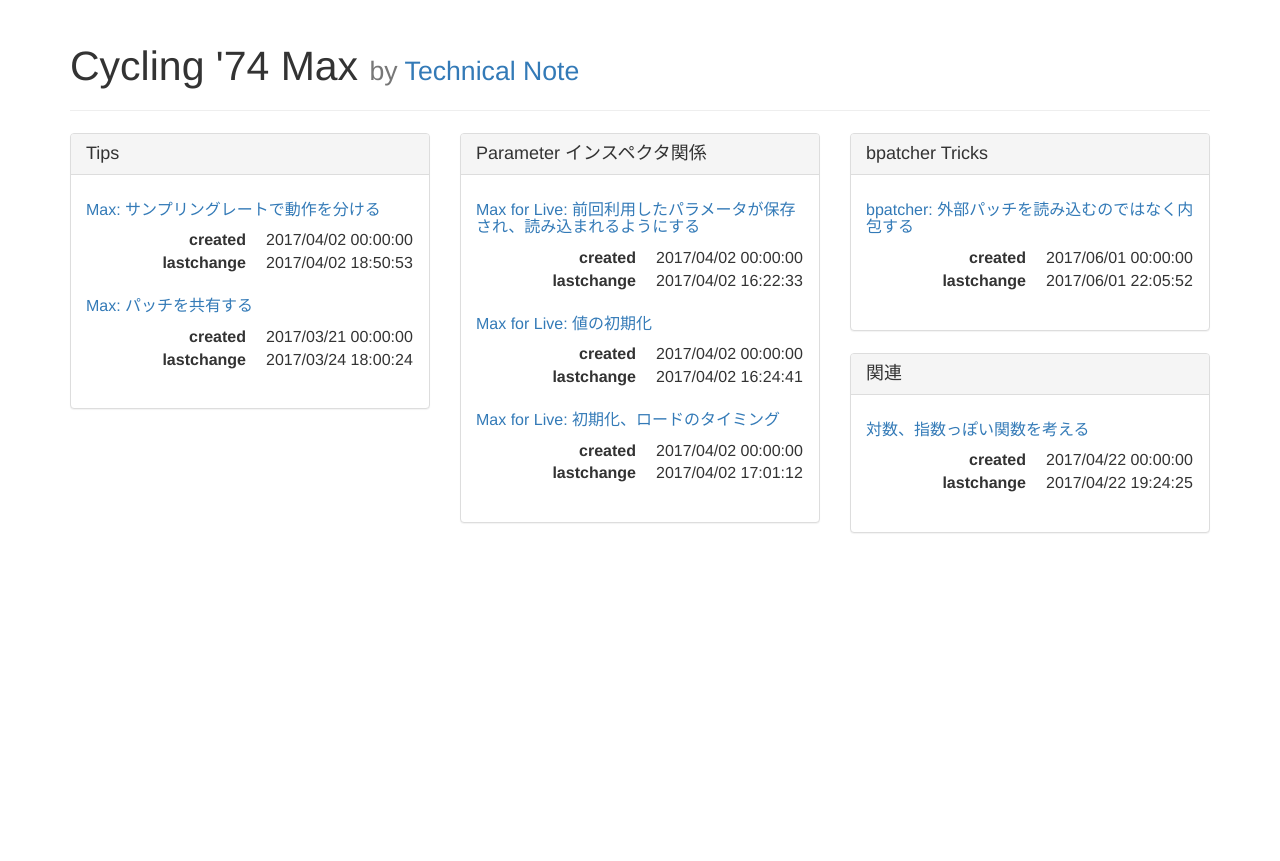
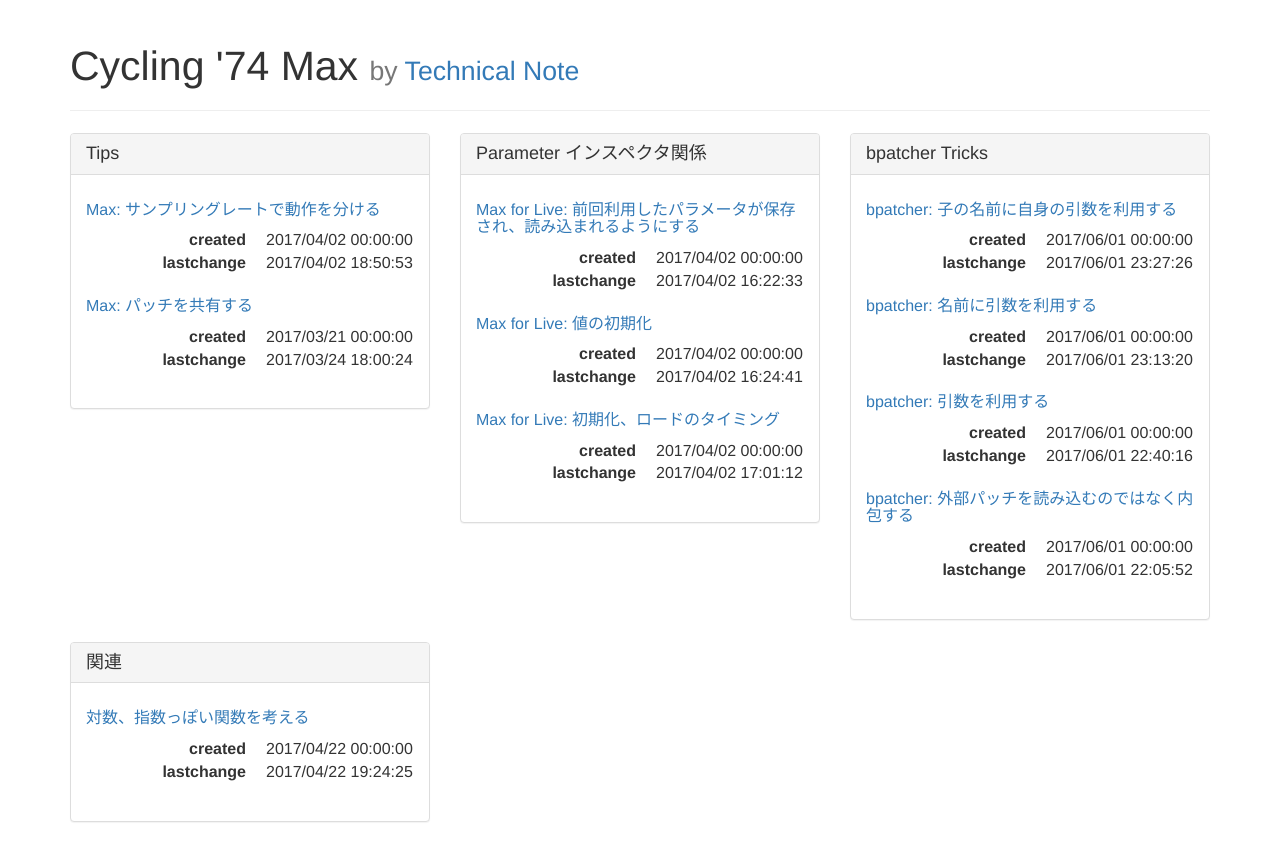
Before and after one commit to leico/TechnicalNote, a Jekyll site: the page built from _Max/index.html, in a window 1280 px wide. Shown: the top 861 px of the page. Built offline with Jekyll 4.4.1, drawn with Linux system fonts in a browser that asks for light colours.

Commit message:
update bpatcher tricks

```diff
--- /dev/null
+++ b/_Max/bpatcher-argument-name.md
@@ -0,0 +1,36 @@
+---
+layout : post
+title  : "bpatcher: 名前に引数を利用する"
+date   : 2017/06/01
+lastchange : 2017-06-01 23:13:20.
+tags   :
+  - Max
+  - Max for Live
+  - bpatcher
+  - args
+  - argument
+  - name
+  - send
+  - receive
+---
+
+## 引数を`send`/`receive`の名前にする
+
+`send`/`receive`の名前も引数で与えることができる。
+
+{% capture url %}{{ site.github.url }}{% link _Max/images/bpatcher-argument-name/01-send.png %}{% endcapture %}
+{% assign caption = '引数に **value1** を与えているので `s value1`になっている' | markdownify %}
+{% include thumbnail.html url=url caption=caption %}
+
+内部で用いる`send/receive`の名前を一意にしたい場合は`#0`を用いればよいが、
+同じ処理をするパッチが複数必要で、それぞれ`bpatcher`内外で`send`/`receive`を用いたい時にこの方法は有効。
+
+`#0`を用いてしまうと毎回名前が変化してしまうため、内外での`send`/`receive`は困難になる。
+
+
+{% capture url %}{{ site.github.url }}{% link _Max/images/bpatcher-argument-name/02-parallel.png %}{% endcapture %}
+{% assign caption = '
+この程度なら`bpatcher`に`outlet`を作るだけでもよいが、
+それでは難しい場合もある。
+' | markdownify %}
+{% include thumbnail.html url=url caption=caption %}
--- /dev/null
+++ b/_Max/bpatcher-argument.md
@@ -0,0 +1,28 @@
+---
+layout : post
+title  : "bpatcher: 引数を利用する"
+date   : 2017/06/01
+lastchange : 2017-06-01 22:40:16.
+tags   :
+  - Max
+  - Max for Live
+  - bpatcher
+  - args
+  - argument
+---
+
+## 引数をサブパッチに与える
+
+`patcher`で引数を利用するには`patcherargs`の出力を利用する必要があったが、
+`bpatcher`では`#1 #2 #3...`という埋め込み型の引数を利用することができる。
+
+別ファイルのパッチをサブパッチとして読み込む場合に利用可能だったものが、
+内包するパッチでも利用できる。
+
+{% capture url %}{{ site.github.url }}{% link _Max/images/bpatcher-argument/01-args.png %}{% endcapture %}
+{% assign caption = 'インスペクタの **Argument(s)** を編集すると' | markdownify %}
+{% include thumbnail.html url=url caption=caption %}
+
+{% capture url %}{{ site.github.url }}{% link _Max/images/bpatcher-argument/02-substitute.png %}{% endcapture %}
+{% assign caption = 'スペース区切りで左から`#1 #2 #3...` にそれぞれの値が代入される' | markdownify %}
+{% include thumbnail.html url=url caption=caption %}
--- /dev/null
+++ b/_Max/bpatcher-inherit-argument.md
@@ -0,0 +1,38 @@
+---
+layout : post
+title  : "bpatcher: 子の名前に自身の引数を利用する"
+date   : 2017/06/01
+lastchange : 2017-06-01 23:27:26.
+tags   :
+  - Max
+  - Max for Live
+  - bpatcher
+  - args
+  - argument
+  - name
+  - send
+  - receive
+  - inherit
+---
+
+## サブパッチに自分の引数をアレンジして利用する
+
+`bpatcher`の内部に`bpatcher`を作るといった事はもちろん可能で、
+それぞれ引数を利用することも可能。
+
+そしてサブパッチの引数に自身の引数を利用することができる。
+
+{% capture url %}{{ site.github.url }}{% link _Max/images/bpatcher-inherit-argument/01-inherit.png %}{% endcapture %}
+{% assign caption = '
+
+パッチ構成
+
+* パッチ
+    * `bpatcher parent`
+        * `r #1_child_number`(r parent_child_number)
+        * `bpatcher #1_child`(bpatcher parent_child)
+            * `flonum`
+            * `s #1_number`(parent_child_number)
+
+' | markdownify %}
+{% include thumbnail.html url=url caption=caption %}
--- a/_data/pages.yml
+++ b/_data/pages.yml
@@ -54,6 +54,9 @@
 
     - name : bpatcher Tricks
       pages:
+        - bpatcher-inherit-argument
+        - bpatcher-argument-name
+        - bpatcher-argument
         - bpatcher-embed
 
     - name  : 関連
```
Also changed, not shown: _Max/images/bpatcher-argument-name/01-send.png (added), _Max/images/bpatcher-argument-name/02-parallel.png (added), _Max/images/bpatcher-argument/01-args.png (added), _Max/images/bpatcher-argument/02-substitute.png (added), _Max/images/bpatcher-inherit-argument/01-inherit.png (added).
